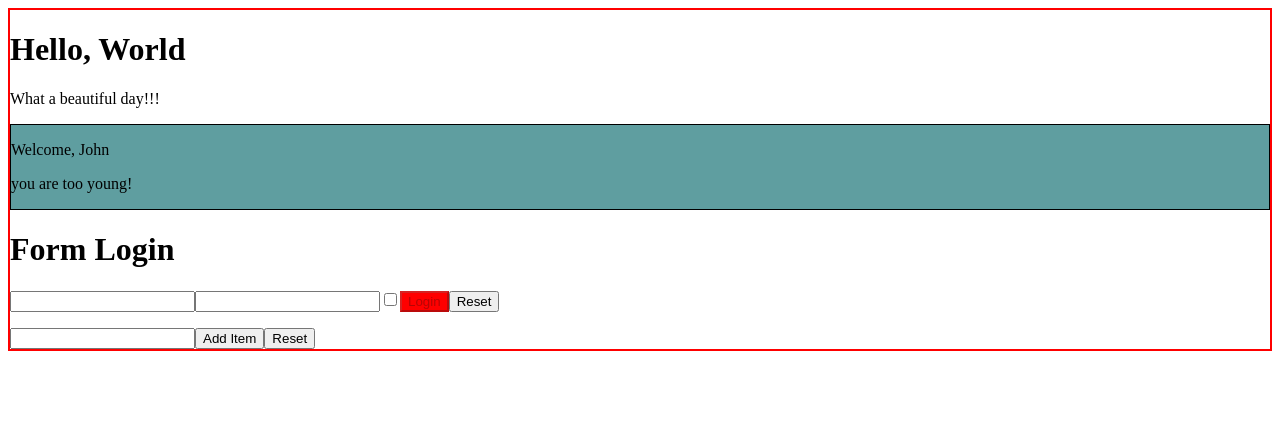
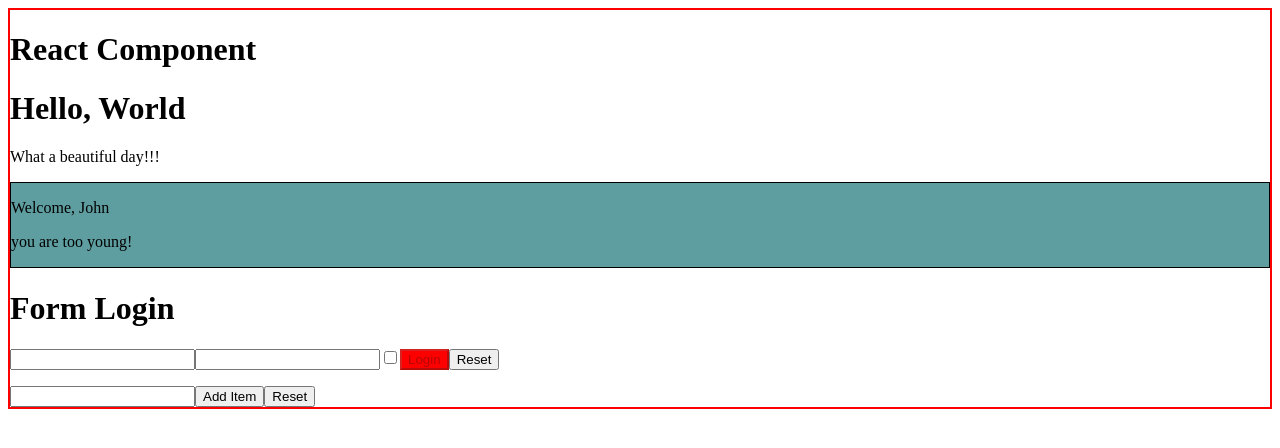
Before and after one commit to AlessioValdarchi/react-EX, a React (Create React App) app in the folder exercises/: page / in a window 1280 px wide. Shown: the top 448 px of the page. Built offline with nearby package versions, Linux system fonts and the light colour scheme.

Commit message:
compos02 done

```diff
--- a/exercises/src/App.js
+++ b/exercises/src/App.js
@@ -18,7 +18,7 @@ import { Container } from "./Container";
 export class App extends React.Component {
     render() {
         return (<div>
-            <Container>
+            <Container title='React Component'>
                 <Hello />
                 <Welcome name={name} age={10} />
                 {/* <InteractiveWelcome />
--- a/exercises/src/Container.js
+++ b/exercises/src/Container.js
@@ -8,6 +8,7 @@ export class Container extends React.Component {
         }
         return (
             <div style={contStyle}>
+                <h1>{this.props.title}</h1>
                 {this.props.children}
             </div>
         )
```
